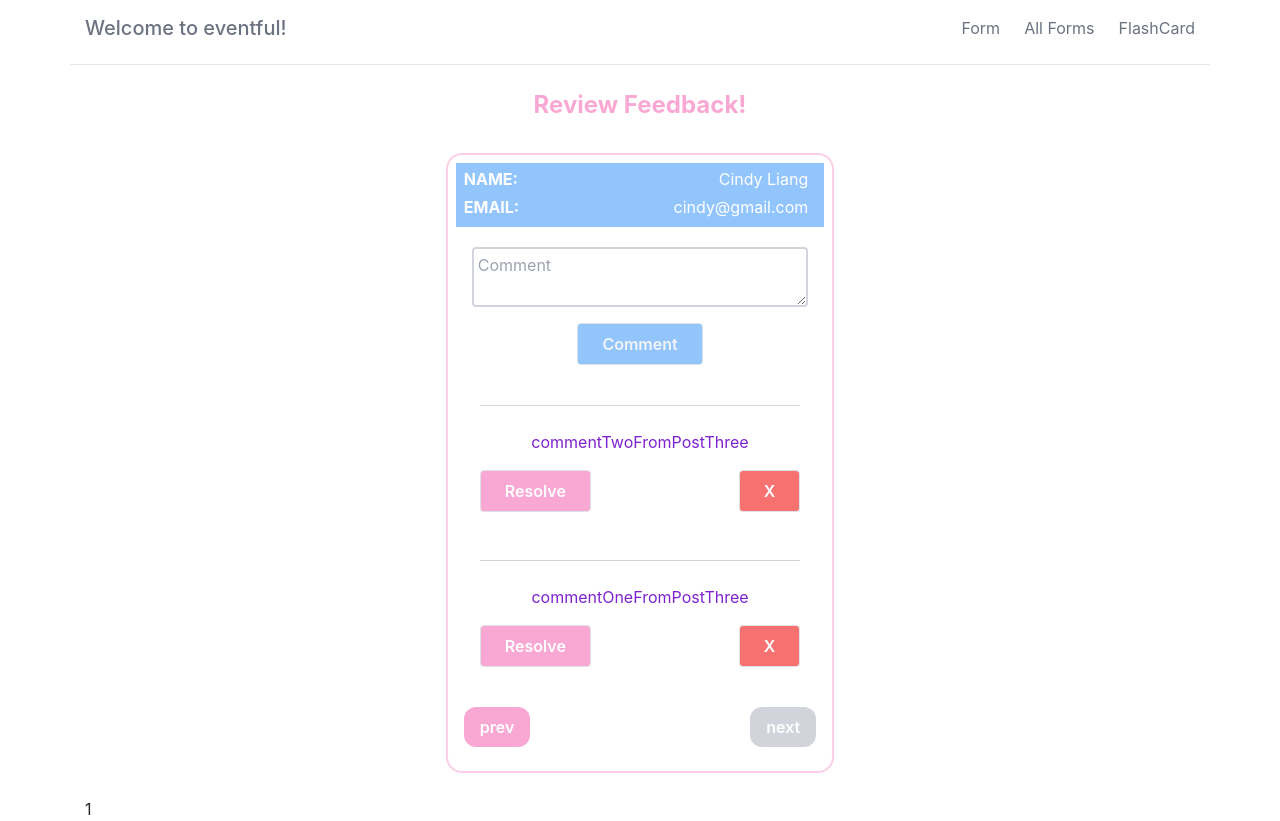
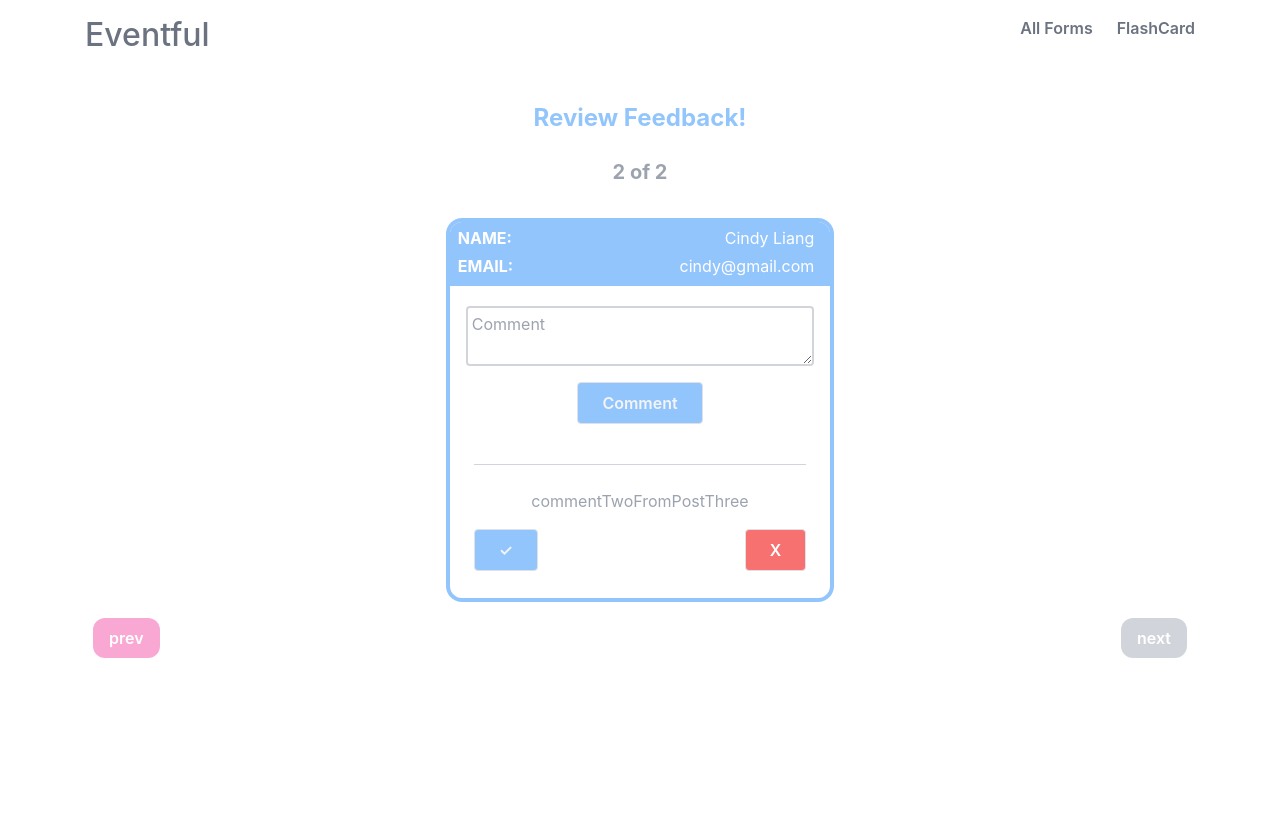
Before and after one commit to cindyliang01/eventful, a React (Create React App) app: page /FlashCard in a window 1280 px wide. After the commit the page ends 800 px from the top, so only its background shows below. Built offline with nearby package versions, Linux system fonts and the light colour scheme.

Commit message:
Added numbering to flashcards

```diff
--- a/src/App.js
+++ b/src/App.js
@@ -188,7 +188,7 @@ class App extends Component {
                 />
               }
             ></Route>
-            <Route
+            {/* <Route
               path="/Form"
               element={
                 <Form
@@ -201,7 +201,7 @@ class App extends Component {
                   pageState={this.state.pageState}
                 />
               }
-            />
+            /> */}
             <Route
               path="/AllForms"
               element={
--- a/src/components/NavBar.jsx
+++ b/src/components/NavBar.jsx
@@ -1,96 +1,37 @@
-// import React, { Component } from "react";
-// import { Link, useMatch, useResolvedPath } from "react-router-dom";
-// class NavBar extends Component {
-//   render() {
-//     const { setPageState } = this.props;
-//     return (
-//       <nav className="px-6 pt-3 border-b relative container ">
-//         <div className="flex items-center justify-between">
-//           <h4 className="text-gray-500">Welcome to eventful!</h4>
-//           <div className="flex space-x-6">
-//             <CustomLink
-//               to="/"
-//               className="hover:text-pink-400 text-gray-500"
-//               onClick={() => setPageState("home")}
-//             >
-//               Home
-//             </CustomLink>
-//             <CustomLink
-//               to="/Form"
-//               className="hover:text-pink-400 text-gray-500"
-//               onClick={() => setPageState("form")}
-//             >
-//               Form
-//             </CustomLink>
-//             <CustomLink
-//               to="/AllForms"
-//               className="hover:text-pink-400 text-gray-500"
-//               onClick={() => setPageState("allForms")}
-//             >
-//               All Forms
-//             </CustomLink>
-//             <CustomLink
-//               to="/FlashCard"
-//               className="hover:text-pink-400 text-gray-500"
-//               onClick={() => setPageState("flashcard")}
-//             >
-//               FlashCard
-//             </CustomLink>
-//           </div>
-//         </div>
-//       </nav>
-//     );
-//   }
-// }
-
-// function CustomLink({ to, children, ...props }) {
-//   const resolvedPath = useResolvedPath(to);
-//   const isActive = useMatch({ path: resolvedPath.pathname });
-//   return (
-//     <ul className={isActive ? "active" : ""}>
-//       <Link to={to} {...props}>
-//         {children}
-//       </Link>
-//     </ul>
-//   );
-// }
-
-// export default NavBar;
-
 import React, { Component } from "react";
 import { Link, useMatch, useResolvedPath } from "react-router-dom";
 class NavBar extends Component {
   render() {
     const { setPageState } = this.props;
     return (
-      <nav className="px-6 pt-3 border-b relative container ">
+      <nav className="pt-3 relative container ">
         <div className="flex flex-row">
           <CustomLink
             to=""
-            className="hover:text-pink-400 text-gray-500"
+            className="hover:text-pink-400 text-gray-500 font-semibold"
             onClick={() => setPageState("home")}
           >
-            <h5 className="text-gray-500">Welcome to eventful!</h5>
+            <h2 className="text-gray-500">Eventful</h2>
           </CustomLink>
           <div className="flex flex-grow"></div>
           <div className="flex space-x-6">
-            <CustomLink
+            {/* <CustomLink
               to="/Form"
-              className="hover:text-pink-400 text-gray-500"
+              className="hover:text-pink-400 text-gray-500 font-semibold"
               onClick={() => setPageState("form")}
             >
               Form
-            </CustomLink>
+            </CustomLink> */}
             <CustomLink
               to="/AllForms"
-              className="hover:text-pink-400 text-gray-500"
+              className="hover:text-pink-400 text-gray-500 font-semibold"
               onClick={() => setPageState("allForms")}
             >
               All Forms
             </CustomLink>
             <CustomLink
               to="/FlashCard"
-              className="hover:text-pink-400 text-gray-500"
+              className="hover:text-pink-400 text-gray-500 font-semibold"
               onClick={() => setPageState("flashcard")}
             >
               FlashCard
--- a/src/components/eachComment.jsx
+++ b/src/components/eachComment.jsx
@@ -23,12 +23,12 @@ class EachComment extends Component {
                     <button
                       className={
                         eachComment.commentLikes === 0
-                          ? " hover:bg-pink-200 text-white bg-pink-300  font-semibold mt-3  py-2 px-4 border rounded"
+                          ? " hover:bg-transparent bg-blue-300 hover:text-blue-500 text-gray-100 font-semibold mt-3  py-2 px-4 border rounded"
                           : " hover:bg-green-200 text-white bg-green-300  font-semibold mt-3  py-2 px-4 border rounded"
                       }
                       onClick={() => addLikeForComment(eachComment.id, onePost)}
                     >
-                      {eachComment.commentLikes === 0 ? "Resolve" : "Resolved!"}
+                      {eachComment.commentLikes === 0 ? " ✓" : " ✓"}
                     </button>
 
                     <div className="flex flex-grow"></div>
--- a/src/components/post.jsx
+++ b/src/components/post.jsx
@@ -44,7 +44,7 @@ class Post extends Component {
           )}
 
           {onePost.comments.length > 0 && onePost.comments[0].text !== "" ? (
-            <div className="text-purple-700">
+            <div className="text-gray-400">
               {" "}
               {
                 <EachComment
--- a/src/components/postForm.jsx
+++ b/src/components/postForm.jsx
@@ -63,7 +63,7 @@ class PostForm extends Component {
           ></input>
 
           <button
-            className="bg-pink-300 text-white rounded p-1 font-bold hover:bg-pink-200"
+            className="hover:bg-transparent bg-blue-300 hover:text-blue-500 text-gray-100 font-semibold mt-3  py-2 px-4 border rounded"
             type="submit"
           >
             Submit
--- a/src/pages/FlashCard.jsx
+++ b/src/pages/FlashCard.jsx
@@ -16,10 +16,13 @@ class FlashCard extends Component {
     const filteredPost = listOfPosts.filter((post) => post.comments.length > 0);
     return (
       <React.Fragment>
-        <h1 className="text-center font-bold text-2xl mt-4 text-pink-300">
+        <h1 className="text-center font-bold text-2xl mt-4 text-blue-300">
           Review Feedback!
         </h1>
-        <div className="w-auto min-w-[35%] max-w-min mt-8 mx-auto space-y-6 flex flex-col items-stretch border-2 rounded-2xl border-pink-200 mb-4 p-2">
+        <div className="text-center font-bold text-xl mt-4 text-gray-400">
+          {flashCardIndex + 1} of {filteredPost.length}
+        </div>
+        <div className="w-auto min-w-[35%] max-w-min mt-8 mx-auto space-y-6 flex flex-col items-stretch border-4 rounded-2xl border-blue-300 max-h-96 overflow-auto">
           <ul>
             {filteredPost.length > 0 ? (
               <React.Fragment>
@@ -31,6 +34,13 @@ class FlashCard extends Component {
                     deleteForComment={deleteForComment}
                     pageState={pageState}
                   ></Post>
+                </div>
+              </React.Fragment>
+            ) : (
+              "No comments to review"
+            )}
+          </ul>
+        </div>
         <div className="flex flex-row justify-between mx-2">
           <button
             onClick={() => goPrevious(flashCardIndex)}
@@ -45,9 +55,7 @@ class FlashCard extends Component {
             prev
           </button>
           <button
-                      onClick={() =>
-                        goNext(flashCardIndex, filteredPost.length)
-                      }
+            onClick={() => goNext(flashCardIndex, filteredPost.length)}
             className={
               "  text-white rounded-xl font-semibold mt-3 py-2 px-3  " +
               (flashCardIndex === filteredPost.length - 1
@@ -59,14 +67,6 @@ class FlashCard extends Component {
             next
           </button>
         </div>
-                </div>
-              </React.Fragment>
-            ) : (
-              "No comments to review"
-            )}
-          </ul>
-        </div>
-        {flashCardIndex}
       </React.Fragment>
     );
   }
--- a/src/pages/Home.jsx
+++ b/src/pages/Home.jsx
@@ -49,7 +49,7 @@ class Home extends Component {
         </div>
         <div className=" border-r-2 border-pink-500 mt-4 mx-4"></div>
         <div className=" mt-4 container">
-          <h1 className="text-center font-bold text-2xl mt-4 text-pink-300 pb-2">
+          <h1 className="text-center font-bold text-2xl mt-4 text-blue-300 pb-2">
             Fill out the form!
           </h1>
           <div className="content justify-center">
--- a/src/pages/allForms.jsx
+++ b/src/pages/allForms.jsx
@@ -14,7 +14,7 @@ class AllForms extends Component {
     } = this.props;
     return (
       <React.Fragment>
-        <h1 className="text-center font-bold text-2xl mt-4 text-pink-300">
+        <h1 className="text-center font-bold text-2xl mt-4 text-blue-300">
           All Forms : {listOfPosts.length}
         </h1>
         <div>
```
Lines whose indentation alone changed are shown as unchanged.
